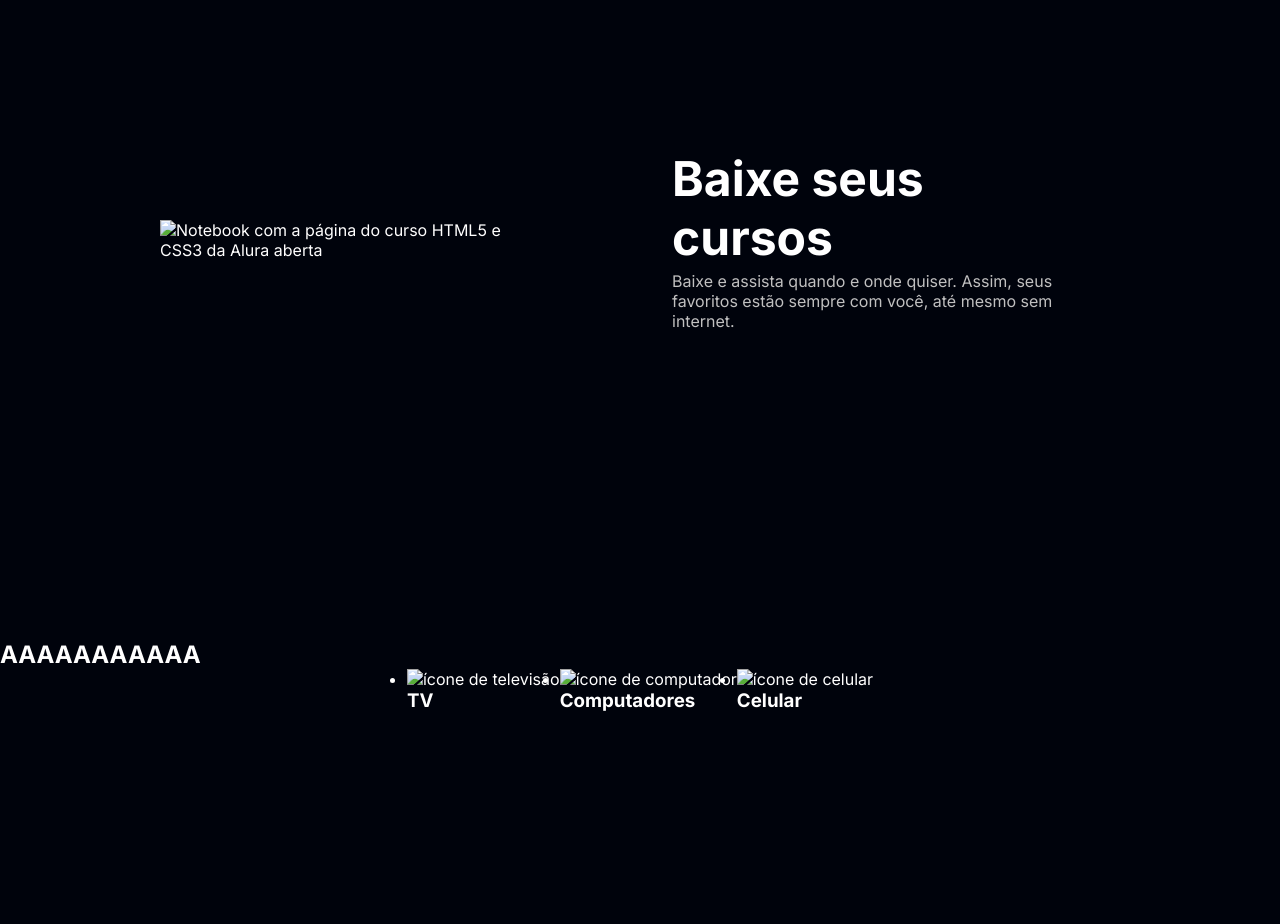
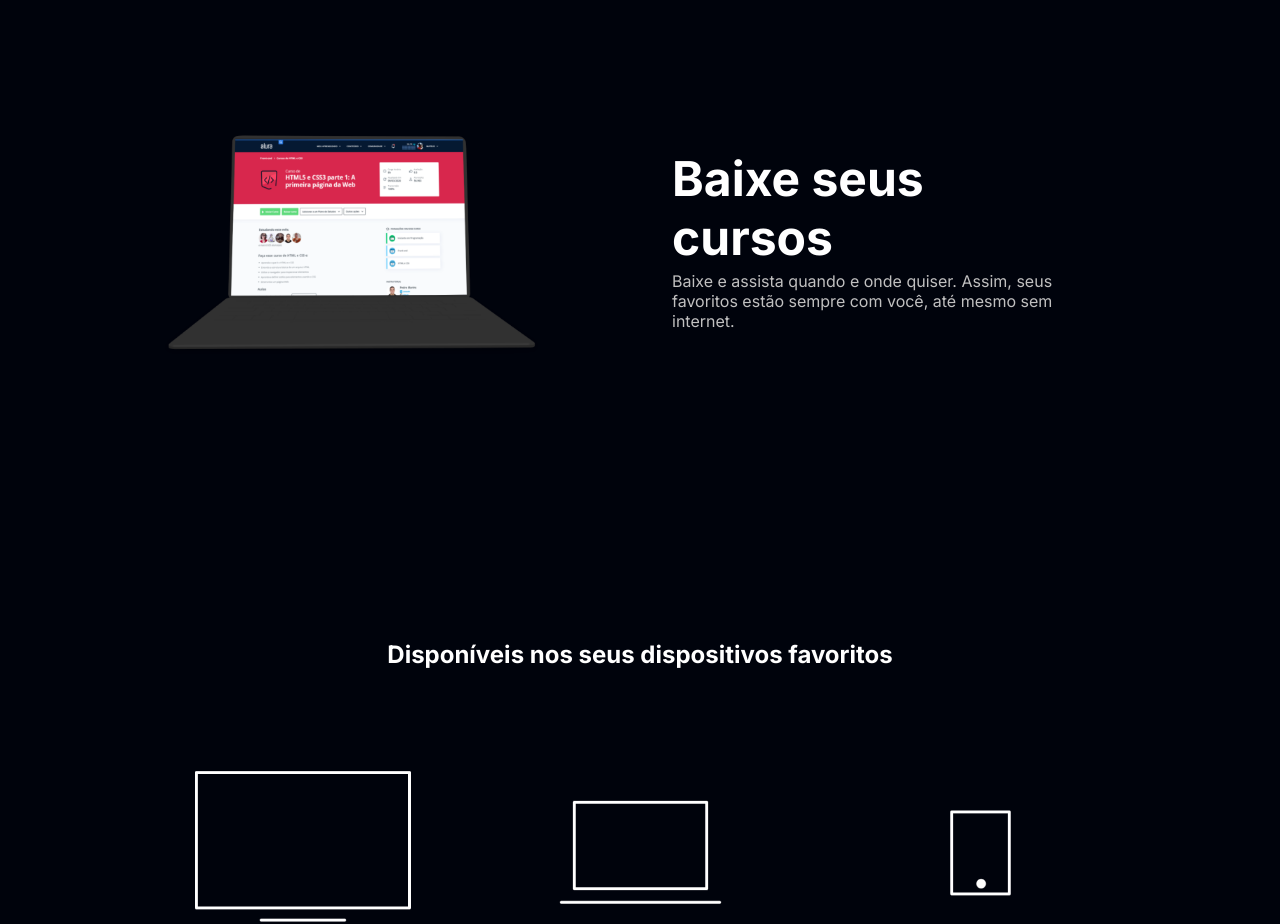
Before and after one commit to HadassahOliviaP/alura-plus, a plain HTML site: page index.html in a window 1280 px wide. Shown: the part 2560-3484 px from the top of the page. Before the commit the page ends 3272 px from the top, so only its background shows below. Drawn offline with Linux system fonts and the light colour scheme.

Commit message:
Add files via upload

```diff
--- a/index.html
+++ b/index.html
@@ -13,15 +13,16 @@
 <body>
     <section class="container principal">
         <div class="container__caixa">
-    <h1 class="container__titulo">Com o Combo+, você pode aproveitar a Alura+ e o Alura Língua por um preço único.</h1>
-    <img src="Combo.png" alt="O combo+ é a junção do alura+ e o alura língua">
-    <a href="www.alura.com.br" class="container__botao">Assine por 12x de R$ 120,00*</a>
-    <a href="www.alura.com.br" class="container__botao botao_secundario">Assinar somente o Alura+</a>
-    <p class="container__aviso">*O preço pode variar caso a assinatura seja feita em outros planos.</p>
+            <h1 class="container__titulo">Com o Combo+, você pode aproveitar a Alura+ e o Alura Língua por um preço único.</h1>
+            <img src="Combo.png" alt="O combo+ é a junção do alura+ e o alura língua">
+            <a href="www.alura.com.br" class="container__botao">Assine por 12x de R$ 120,00*</a>
+            <a href="www.alura.com.br" class="container__botao botao_secundario">Assinar somente o Alura+</a>
+            <p class="container__aviso">*O preço pode variar caso a assinatura seja feita em outros planos.</p>
+        </div>
     </section>
 
     <section class="container secundario">
-        <img src="img/Plataformas.png" alt="Um monitor e um celular com a alura plus aberta" class="secundario__imagem">
+        <img src="Plataformas.png" alt="Um monitor e um celular com a alura plus aberta" class="secundario__imagem">
         <div class="container__descricao">
             <h2 class="descricao__titulo">Assista do seu jeito</h2>
             <p class="descricao__texto">Aproveita a tela grande da TV ou assista no Tablet, Laptop, Celular e outros aparelhos. Nossa seleção de cursos não para de crescer.</p>
@@ -34,28 +35,29 @@
                 tecnologia e aprender inglês ou espanhol, onde e como quiser.</p>
             <a href="www.alura.com.br" class="container__botao secundario__botao">Assinar o Combo+</a>
         </div>
-        <img src="img/Telas.png" alt="tela da alura plus e do alura lingua" class="secundario__imagem">
+        <img src="Telas.png" alt="">
     </section>
     <section class="container secundario">
-        <img scr="img/Notebook.png" alt="Notebook com a página do curso HTML5 e CSS3 da Alura aberta" class="secundario__imagem">
+        <img src="Notebook.png" alt="Notebook com a página do curso HTML5 e CSS3 da Alura aberta" class="secundario__imagem">
         <div class="container__descricao">
             <h2 class="descricao__titulo">Baixe seus cursos</h2>
             <p class="descricao__texto">Baixe e assista quando e onde quiser. Assim, seus favoritos estão sempre com você, até mesmo sem internet.</p>
         </div>
     </section>
+
     <section class="dispositivos">
-        <h2 class="dispositivos__titulo">AAAAAAAAAAA</h2>
+        <h2 class="dispositivos__titulo">Disponíveis nos seus dispositivos favoritos</h2>
         <ul class="dispositivos__lista">
             <li>
-                <img scr="tv" alt="ícone de televisão">
+             <img src="tv.png" alt="tv">
                 <h3 class="lista__item">TV</h3>
             </li>
             <li>
-                <img scr="computer" alt="ícone de computador">
+                <img src="computador.png" alt="computer">
                 <h3 class="lista__item">Computadores</h3>
             </li>
             <li>
-                <img scr="celur" alt="ícone de celular">
+                <img src="celular.png" alt="">
                 <h3 class="lista__item">Celular</h3>
             </li>
         </ul>
--- a/styles.css
+++ b/styles.css
@@ -76,4 +76,16 @@ body {
 .dispositivos__lista {
     display: flex;
     justify-content: center;
+    list-style-type: none;
+    margin: 5em 0;
 }
+.dispositivos{
+    text-align: center;
+}
+.dispositivois__titulo{
+    font-size: 48px;
+    color: var(--branco-principal);
+}
+.lista__item{
+    font-size: 32px;
+}
```
Also changed, not shown: celular.png (added), computador.png (added), tv.png (added).
